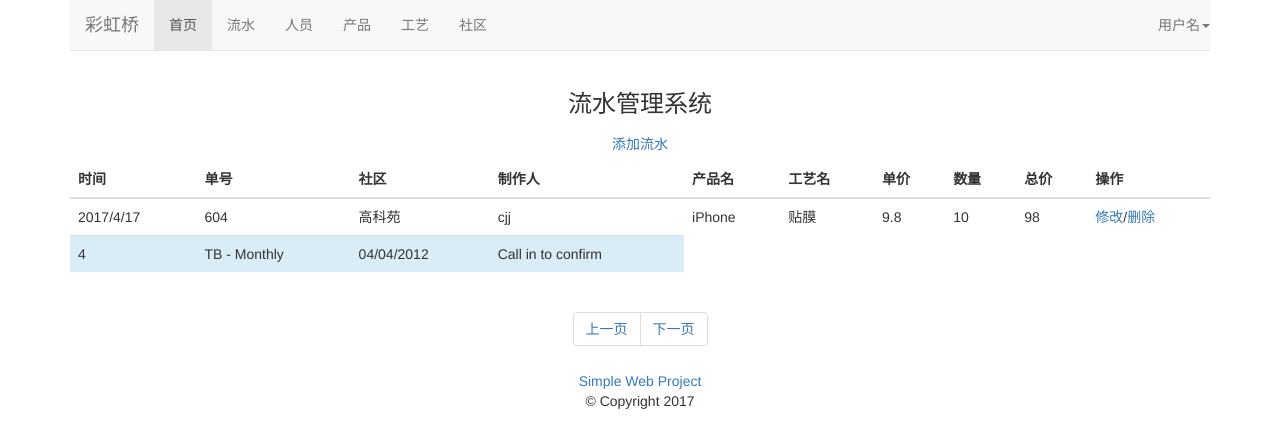
After one commit to sonnyhcl/Simple-ERP-System, a Flask app: page /transaction in a window 1280 px wide. The commit adds this page. Shown: the top 448 px of the page. Run offline with Flask 2, Linux system fonts and the light colour scheme; parts of the project's set-up code (start-up, migrations or seed data) failed here and were passed over; some libraries are stand-ins or nearby versions.

Commit message:
更新前端文件

```diff
--- a/webapp/templates/base.html
+++ b/webapp/templates/base.html
@@ -8,19 +8,64 @@
     <!-- 引入 Bootstrap -->
     <link href="http://cdn.static.runoob.com/libs/bootstrap/3.3.7/css/bootstrap.min.css"
           rel="stylesheet">
+    <link href="static/css/bootstrap-table.min.css" rel="stylesheet">
     {% endblock head%}
 
-    <!-- HTML5 Shim 和 Respond.js 用于让 IE8 支持 HTML5元素和媒体查询 -->
-    <!-- 注意： 如果通过 file://  引入 Respond.js 文件，则该文件无法起效果 -->
-    <!--[if lt IE 9]>
-    <script src="https://oss.maxcdn.com/libs/html5shiv/3.7.0/html5shiv.js"></script>
-    <script src="https://oss.maxcdn.com/libs/respond.js/1.3.0/respond.min.js"></script>
-    <![endif]-->
 </head>
 
 <body>
-<div id="content" align="center">{% block content %}{% endblock %}</div>
-</body>
+<!--导航栏-->
+<div class="container">
+	<div class="row clearfix">
+		<div class="col-md-12 column">
+			<nav class="navbar navbar-default navbar-static-top" role="navigation">
+				<div class="navbar-header">
+					 <button type="button" class="navbar-toggle" data-toggle="collapse" data-target="#bs-example-navbar-collapse-1"> <span class="sr-only">Toggle navigation</span><span class="icon-bar"></span><span class="icon-bar"></span><span class="icon-bar"></span>
+                     </button> <a class="navbar-brand" href="/">彩虹桥</a>
+				</div>
+
+				<div class="collapse navbar-collapse" id="bs-example-navbar-collapse-1">
+					<ul class="nav navbar-nav">
+						<li class="active">
+							 <a href="#">首页</a>
+						</li>
+                        <li>
+							 <a href="#">流水</a>
+						</li>
+                        <li>
+							 <a href="#">人员</a>
+						</li>
+                        <li>
+							 <a href="#">产品</a>
+						</li>
+                        <li>
+							 <a href="#">工艺</a>
+						</li>
+                        <li>
+							 <a href="#">社区</a>
+						</li>
+					</ul>
+					<ul class="nav navbar-nav navbar-right">
+						<li class="dropdown">
+							 <a href="#" class="dropdown-toggle" data-toggle="dropdown">
+                                 用户名<strong class="caret"></strong></a>
+							<ul class="dropdown-menu">
+								<li>
+									 <a href="#">退出</a>
+								</li>
+							</ul>
+						</li>
+					</ul>
+				</div>
+
+			</nav>
+		</div>
+	</div>
+</div>
+<!--Body-->
+<div id="content" align="center">
+    {% block content %}{% endblock %}
+</div>
 
 <footer>
     <div align="center">
@@ -32,3 +77,9 @@
         {% endblock %}
     </div>
 </footer>
+
+<script type="text/javascript" src="/static/js/bootstrap-table.min.js"></script>
+<script src="http://cdn.static.runoob.com/libs/jquery/2.1.1/jquery.min.js"></script>
+<script src="static/js/bootstrap.min.js"></script>
+
+</body>
--- /dev/null
+++ b/webapp/templates/transaction.html
@@ -0,0 +1,142 @@
+{% extends "base.html" %}
+{% block title %}transaction{% endblock %}
+
+{% block content %}
+
+<div class="container">
+	<div class="row clearfix">
+		<div class="col-md-12 column">
+			<h3>
+				流水管理系统
+			</h3>
+			 <a id="modal-471624" href="#modal-container-471624"
+                role="button" class="btn" data-toggle="modal">添加流水</a>
+
+			<div class="modal fade" id="modal-container-471624"
+                 role="dialog" aria-labelledby="myModalLabel" aria-hidden="true">
+				<div class="modal-dialog">
+					<div class="modal-content">
+						<div class="modal-header">
+							 <button type="button" class="close"
+                                     data-dismiss="modal" aria-hidden="true">×</button>
+							<h4 class="modal-title" id="myModalLabel">
+								添加流水
+							</h4>
+						</div>
+						<div class="modal-body">
+							内容...
+						</div>
+						<div class="modal-footer">
+							 <button type="button" class="btn btn-default" data-dismiss="modal">关闭</button> <button type="button" class="btn btn-primary">保存</button>
+						</div>
+					</div>
+
+				</div>
+
+			</div>
+
+			<table class="table">
+				<thead>
+					<tr>
+						<th>
+							时间
+						</th>
+						<th>
+							单号
+						</th>
+						<th>
+							社区
+						</th>
+						<th>
+							制作人
+						</th>
+                        <th>
+                            产品名
+                        </th>
+                        <th>
+                            工艺名
+                        </th>
+                        <th>
+                            单价
+                        </th>
+                        <th>
+                            数量
+                        </th>
+                        <th>
+                            总价
+                        </th>
+                        <th>
+                            操作
+                        </th>
+					</tr>
+				</thead>
+				<tbody>
+					<tr>
+						<td>
+							2017/4/17
+						</td>
+						<td>
+							604
+						</td>
+						<td>
+							高科苑
+						</td>
+						<td>
+							cjj
+						</td>
+                        <td>
+                            iPhone
+                        </td>
+                        <td>
+                            贴膜
+                        </td>
+                        <td>
+                            9.8
+                        </td>
+                        <td>
+                            10
+                        </td>
+                        <td>
+                            98
+                        </td>
+                        <td>
+                            <a onclick="modify()">修改</a>/<a onclick="delete()">删除</a>
+                        </td>
+					</tr>
+					<tr class="info">
+						<td>
+							4
+						</td>
+						<td>
+							TB - Monthly
+						</td>
+						<td>
+							04/04/2012
+						</td>
+						<td>
+							Call in to confirm
+						</td>
+					</tr>
+				</tbody>
+			</table>
+
+            <!--分页-->
+			<ul class="pagination">
+				<li>
+					 <a href="#">上一页</a>
+				</li>
+                <!--TODO: page index-->
+				<li>
+					 <a href="#">下一页</a>
+				</li>
+			</ul>
+		</div>
+	</div>
+</div>
+
+<script type="text/javascript">
+    function
+</script>
+
+
+{% endblock content %}
--- a/webapp/views.py
+++ b/webapp/views.py
@@ -52,6 +52,9 @@ def login():
 
     return render_template('login.html', error=error_msg, next=next_url)
 
+@app.route('/transaction', methods=['GET'])
+def transaction():
+    return render_template('transaction.html')
 
 @app.route('/error')
 @login_required
```
Also changed, not shown: webapp/templates/base_login.html (added, +38 -0 lines), webapp/templates/login.html (+32 -21 lines), webapp/templates/sub1.html (deleted, +0 -16 lines), webapp/templates/test.html (added, +10 -0 lines).
